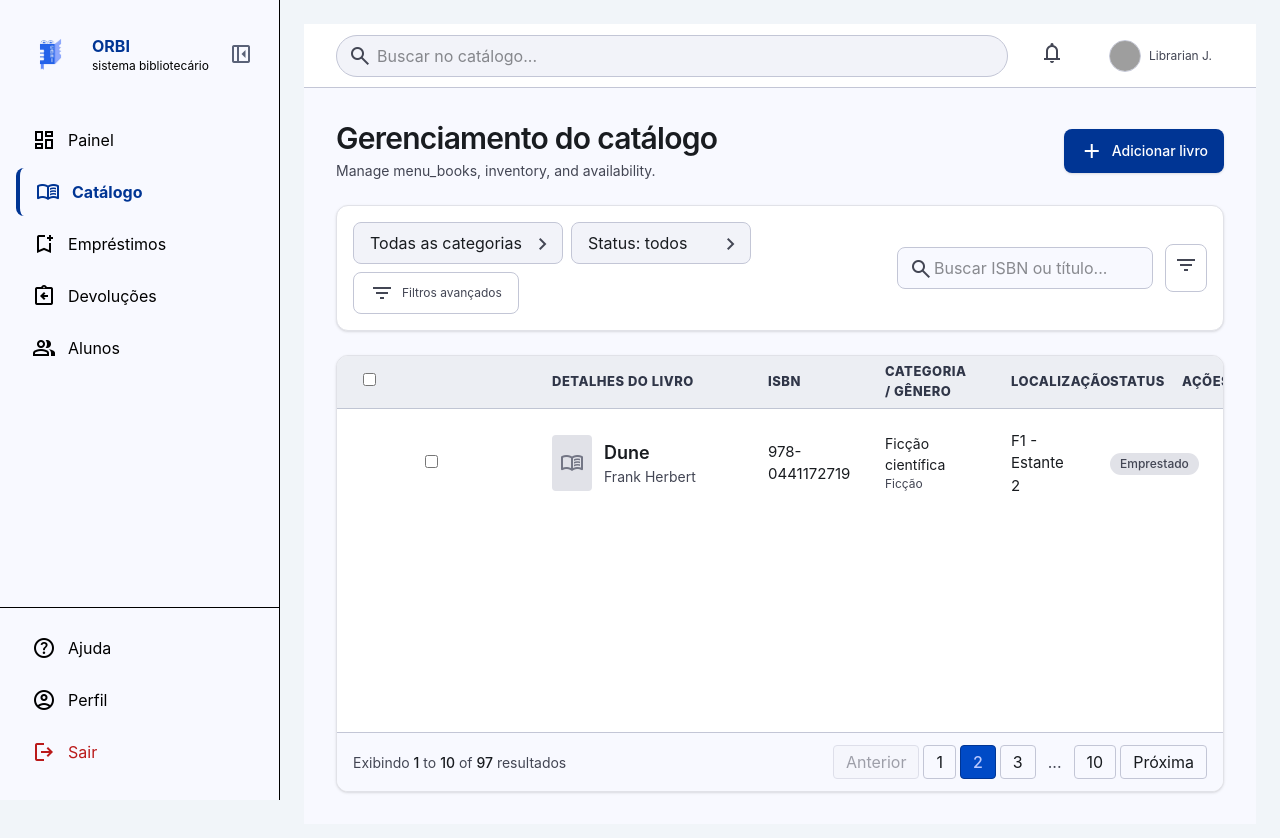
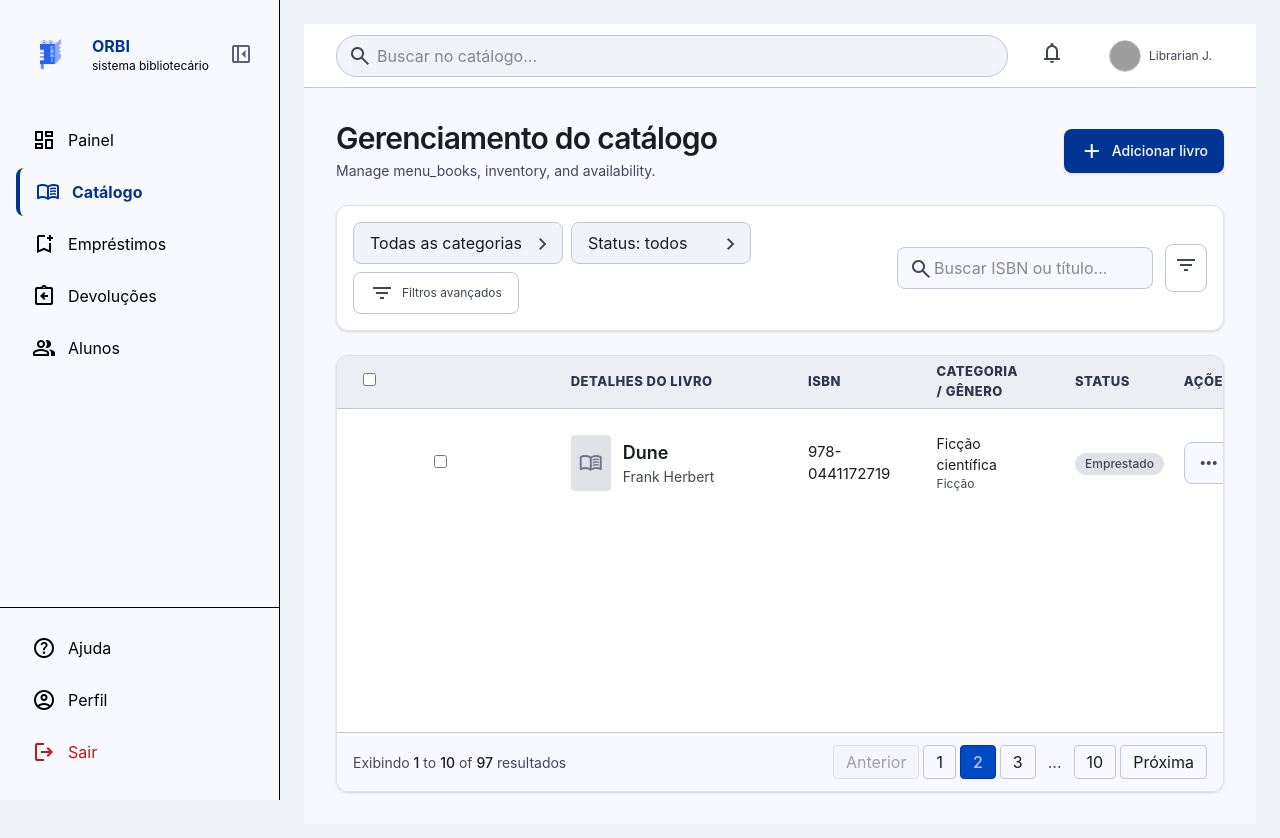
Before and after one commit to RayronVidal/ORBI, a React (Vite) app: page /catalogo in a window 1280 px wide. Shown: the top 838 px of the page. Built offline with nearby package versions, Linux system fonts and the light colour scheme; grey boxes are pictures that could not be loaded.

Commit message:
Ajusta colunas e menu de ações do catálogo

```diff
--- a/src/pages/Library/Catalogo/Catalogo.tsx
+++ b/src/pages/Library/Catalogo/Catalogo.tsx
@@ -2,6 +2,7 @@ import React, { useState } from "react";
 
 function Catalogo() {
   const [isModalOpen, setIsModalOpen] = useState(false);
+  const [isActionsOpen, setIsActionsOpen] = useState(false);
 
   return (
     <div className="bg-[var(--color-background)] text-[var(--color-on-background)] font-[var(--font-family-base)] min-h-screen flex">
@@ -134,7 +135,7 @@ function Catalogo() {
               <table className="w-full text-left border-collapse min-w-[800px]">
                 <thead>
                   <tr className="bg-[var(--color-surface-container)] text-[var(--color-on-surface-variant)] font-[var(--font-family-base)] text-[length:var(--font-size-label-md)] uppercase tracking-wider border-b border-[var(--color-outline-variant)]">
-                    <th className="py-3 font-medium w-2 text-center">
+                    <th className="w-10 py-3 px-2 font-medium text-center">
                       <input
                         className="rounded border-[var(--color-outline-variant)] text-[var(--color-primary)] focus:ring-primary m-0"
                         type="checkbox"
@@ -143,7 +144,6 @@ function Catalogo() {
                     <th className="py-3 px-4 font-medium">Detalhes do livro</th>
                     <th className="py-3 px-4 font-medium">ISBN</th>
                     <th className="py-3 px-4 font-medium">Categoria / gênero</th>
-                    <th className="py-3 px-4 font-medium">Localização</th>
                                         <th className="py-3 px-4 font-medium">Status</th>
                     <th className="py-3 px-4 font-medium text-right">
                       Ações
@@ -155,7 +155,7 @@ function Catalogo() {
 
                   {/* Row 1 */}
                 <tr className="hover:bg-[var(--color-surface-container-low)] transition-colors group">
-                    <td className="py-3 px-4 text-center">
+                    <td className="w-10 py-3 px-2 text-center">
                       <input
                         className="rounded border-[var(--color-outline-variant)] text-[var(--color-primary)] focus:ring-primary"
                         type="checkbox"
@@ -189,40 +189,54 @@ function Catalogo() {
                         Ficção
                       </p>
                     </td>
-                    <td className="py-3 px-4 font-[var(--font-family-base)] text-[length:var(--font-size-body-md)] text-[var(--color-on-surface)]">
-                      F1 - Estante 2
-                    </td>
                     <td className="py-3 px-4">
                       <span className="inline-flex items-center px-2.5 py-0.5 rounded-full font-[var(--font-family-base)] text-[length:var(--font-size-label-md)] font-medium bg-[var(--color-surface-container-highest)] text-[var(--color-on-surface-variant)]">
                         Emprestado
                       </span>
                     </td>
                     <td className="py-3 px-4 text-right">
-                      <div className="flex items-center justify-end gap-1 opacity-0 group-hover:opacity-100 transition-opacity">
+                      <div className="relative inline-block text-left">
                         <button
-                          className="p-1.5 text-[var(--color-on-surface-variant)] hover:text-[var(--color-primary)] hover:bg-[var(--color-surface-container)] rounded-md transition-colors"
-                          title="Generate QR"
+                          type="button"
+                          onClick={() => setIsActionsOpen((open) => !open)}
+                          aria-label="Abrir ações do livro"
+                          aria-expanded={isActionsOpen}
+                          className="inline-flex items-center justify-center gap-1 rounded-lg border border-[var(--color-outline-variant)] bg-[var(--color-surface)] px-3 py-2 text-sm text-[var(--color-on-surface-variant)] transition-colors hover:bg-[var(--color-surface-container-low)] hover:text-[var(--color-on-surface)]"
                         >
-                          <span className="material-symbols-outlined text-[18px]">
-                            menu_menu_book
+                          <span className="material-symbols-outlined text-[18px]">more_horiz</span>
+                          <span>Ações</span>
+                          <span className="material-symbols-outlined text-[16px]">
+                            {isActionsOpen ? "expand_less" : "expand_more"}
                           </span>
                         </button>
+                        {isActionsOpen && (
+                          <div className="absolute right-0 z-20 mt-2 w-44 origin-top-right rounded-lg border border-[var(--color-outline-variant)] bg-[var(--color-surface-container-lowest)] py-1 text-left shadow-lg">
                             <button
-                          className="p-1.5 text-[var(--color-on-surface-variant)] hover:text-[var(--color-primary)] hover:bg-[var(--color-surface-container)] rounded-md transition-colors"
-                          title="Edit"
+                              type="button"
+                              onClick={() => setIsActionsOpen(false)}
+                              className="flex w-full items-center gap-2 px-3 py-2 text-sm text-[var(--color-on-surface)] transition-colors hover:bg-[var(--color-surface-container-low)]"
                             >
-                          <span className="material-symbols-outlined text-[18px]">
-                            settings
-                          </span>
+                              <span className="material-symbols-outlined text-[18px]">qr_code_2</span>
+                              Gerar QR Code
                             </button>
                             <button
-                          className="p-1.5 text-[var(--color-on-surface-variant)] hover:text-[var(--color-error)] hover:bg-[var(--color-error-container)] rounded-md transition-colors"
-                          title="Delete"
+                              type="button"
+                              onClick={() => setIsActionsOpen(false)}
+                              className="flex w-full items-center gap-2 px-3 py-2 text-sm text-[var(--color-on-surface)] transition-colors hover:bg-[var(--color-surface-container-low)]"
                             >
-                          <span className="material-symbols-outlined text-[18px]">
-                            logout
-                          </span>
+                              <span className="material-symbols-outlined text-[18px]">edit</span>
+                              Editar livro
                             </button>
+                            <button
+                              type="button"
+                              onClick={() => setIsActionsOpen(false)}
+                              className="flex w-full items-center gap-2 px-3 py-2 text-sm text-[var(--color-error)] transition-colors hover:bg-[var(--color-error-container)]"
+                            >
+                              <span className="material-symbols-outlined text-[18px]">delete</span>
+                              Excluir livro
+                            </button>
+                          </div>
+                        )}
                       </div>
                     </td>
                 </tr>
```
Lines whose indentation alone changed are shown as unchanged.
